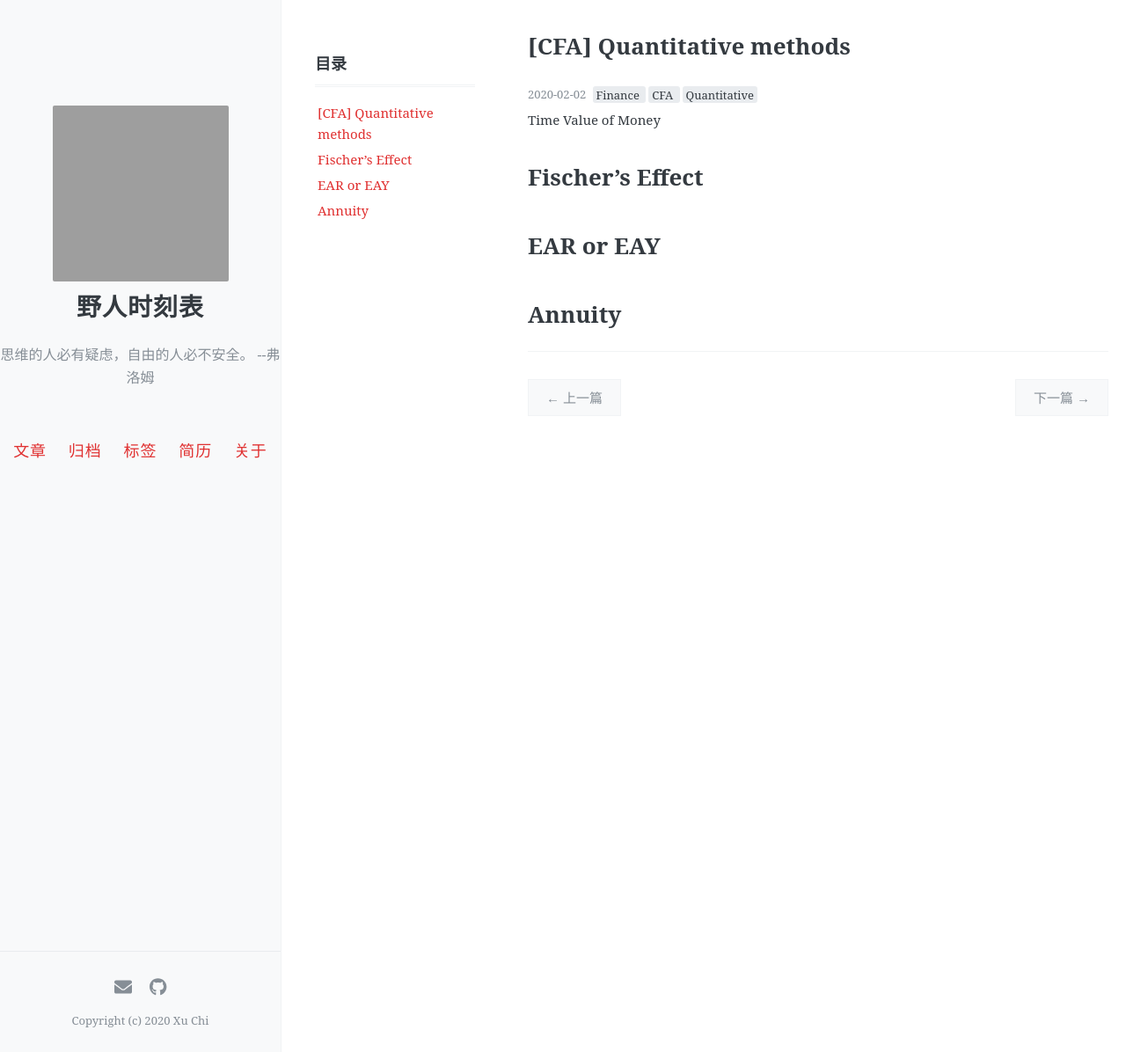
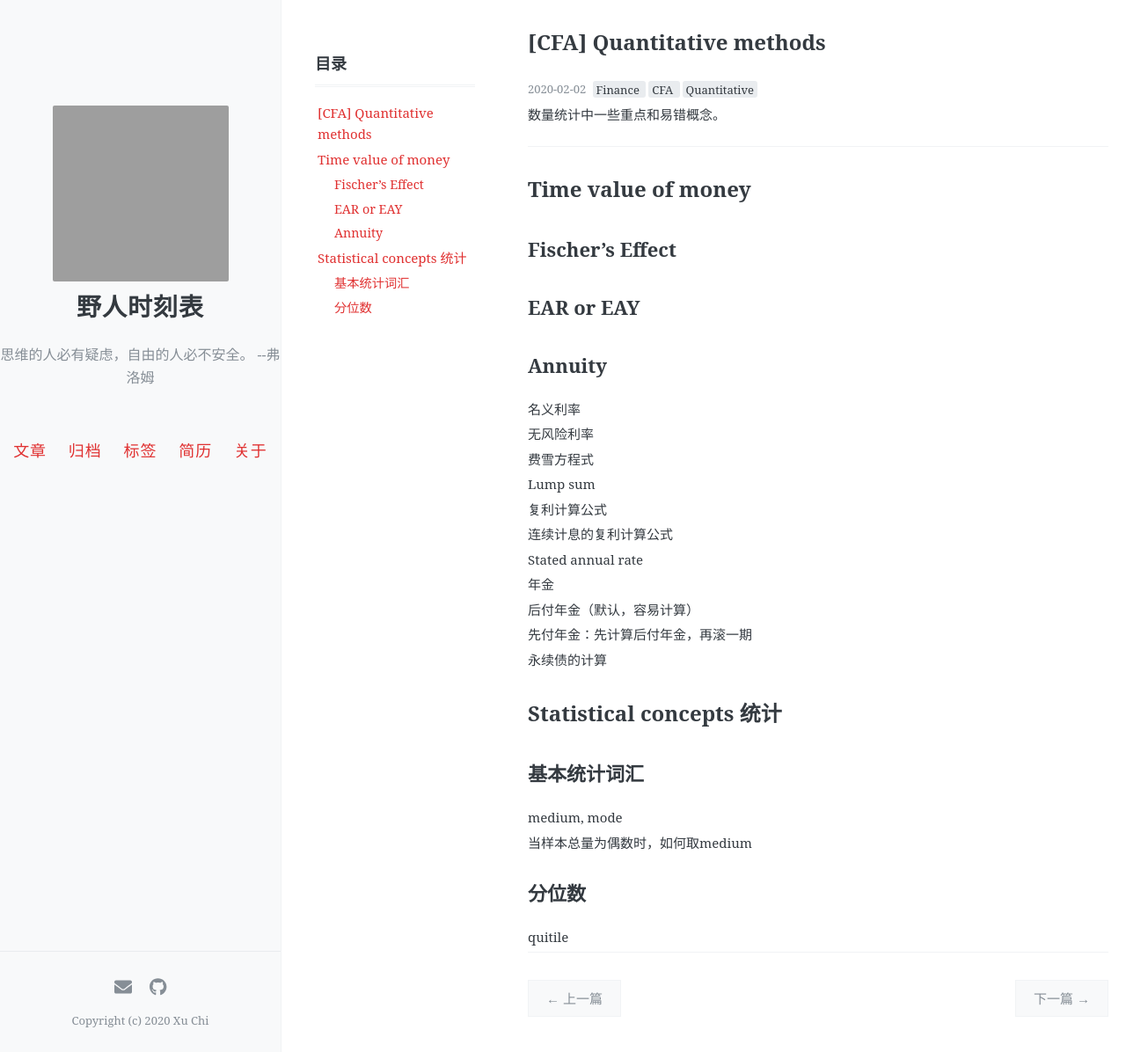
Before and after one commit to xuchi16/Lukathis.github.io, a Jekyll site: the page built from _posts/cfa/2020-02-02-CFA-Quantitative-methods.markdown, in a window 1280 px wide and 1196 px high. Shown: the whole window at 88% size. Built offline with Jekyll 4.4.1, drawn with Linux system fonts in a browser that asks for light colours; comment, search, counter and statistics services are not loaded; grey boxes are pictures that could not be loaded.

Commit message:
schedule

```diff
--- a/_posts/algo/2020-05-09-Binary-Search.markdown
+++ b/_posts/algo/2020-05-09-Binary-Search.markdown
@@ -15,4 +15,4 @@ tags: [Tech, Algo]
 
 # 回到目录
 
-[算法目录]({% post_url 2020-11-03-Algo-Content %})
+[算法目录]({% post_url /algo/2020-11-03-Algo-Content %})
--- a/_posts/cfa/2020-02-02-CFA-Quantitative-methods.markdown
+++ b/_posts/cfa/2020-02-02-CFA-Quantitative-methods.markdown
@@ -6,10 +6,49 @@ toc: true
 tags: [Finance, CFA, Quantitative]
 ---
 
-Time Value of Money
+数量统计中一些重点和易错概念。
 
-# Fischer's Effect
+---
 
-# EAR or EAY
+# Time value of money
 
-# Annuity
+## Fischer's Effect
+
+## EAR or EAY
+
+## Annuity
+
+
+名义利率
+
+无风险利率
+
+费雪方程式
+
+Lump sum
+
+复利计算公式
+
+连续计息的复利计算公式
+
+Stated annual rate
+
+年金
+
+后付年金（默认，容易计算）
+
+先付年金：先计算后付年金，再滚一期
+
+永续债的计算
+
+# Statistical concepts 统计
+
+## 基本统计词汇
+
+medium, mode
+
+当样本总量为偶数时，如何取medium
+
+## 分位数
+
+quitile
--- a/style.scss
+++ b/style.scss
@@ -47,22 +47,22 @@ h1, h2, h3, h5 {
 }
 
 h1 {
-  font-size: 26px;
+  font-size: 24px;
   a {
     color: inherit;
   }
 }
 
 h2 {
-  font-size: 24px;
+  font-size: 22px;
 }
 
 h3 {
-  font-size: 20px;
+  font-size: 18px;
 }
 
 h4 {
-  font-size: 20px;
+  font-size: 18px;
   color: $base-lighten-color;
 }
 
```
Also changed, not shown: _draft/2020-11-03-AlgoTemp.markdown (added, +11 -0 lines), _posts/algo/2020-11-03-Algo-Content.markdown (+55 -1 lines), _posts/algo/2020-11-03-Linked-list.markdown (added, +11 -0 lines), _posts/cfa/2020-11-03-CFA-Content.markdown (+11 -14 lines), _posts/cfa/2020-11-03-CFA-Fixed-income.markdown (added, +9 -0 lines), _posts/concepts/2020-11-03-Tech-Content.markdown (added, +112 -0 lines), _posts/algo/2020-11-03-Sorting.markdown (added).
